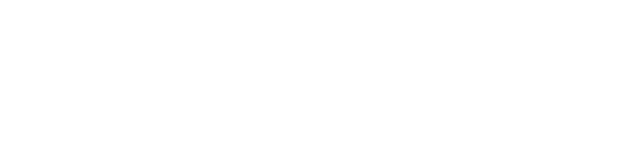
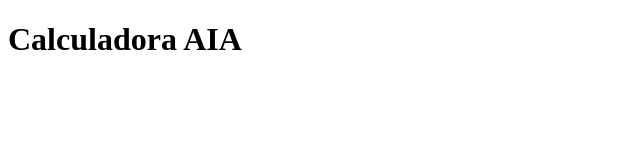
Before and after one commit to abomina/directorioAIA, a plain HTML site: page index.html in a window 1280 px wide. Shown: the whole page, without its empty margins (0-640 px from the left). Drawn offline with Linux system fonts and the light colour scheme.

Commit message:
Cambiamos el titulo del proyecto y agregamos H1

```diff
--- a/index.html
+++ b/index.html
@@ -4,9 +4,9 @@
     <meta charset="UTF-8">
     <meta http-equiv="X-UA-Compatible" content="IE=edge">
     <meta name="viewport" content="width=device-width, initial-scale=1.0">
-    <title>Document</title>
+    <title>Calculadora</title>
 </head>
 <body>
-
+    <h1>Calculadora AIA</h1>
 </body>
 </html>
```
